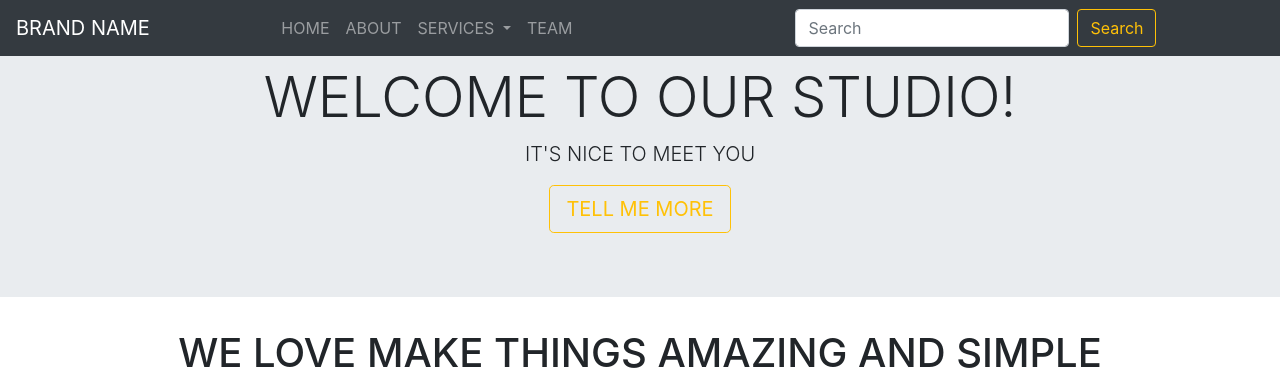
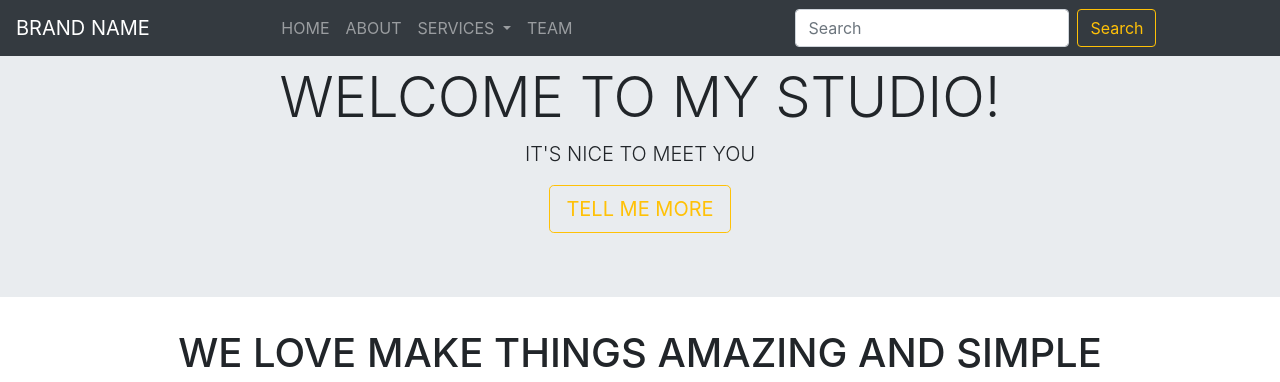
Before and after one commit to pav1984/kodilla-git, a plain HTML site: page index.html in a window 1280 px wide. Shown: the top 382 px of the page. Drawn offline with nearby package versions, Linux system fonts and the light colour scheme; files that its build step writes are made by us from their sources.

Commit message:
Change title and h1 in jumbotron

```diff
--- a/index.html
+++ b/index.html
@@ -8,7 +8,7 @@
     <link rel="stylesheet" href="https://stackpath.bootstrapcdn.com/bootstrap/4.1.3/css/bootstrap.min.css" integrity="sha384-MCw98/SFnGE8fJT3GXwEOngsV7Zt27NXFoaoApmYm81iuXoPkFOJwJ8ERdknLPMO" crossorigin="anonymous">
     <link rel="stylesheet" href="https://use.fontawesome.com/releases/v5.3.1/css/all.css" integrity="sha384-mzrmE5qonljUremFsqc01SB46JvROS7bZs3IO2EmfFsd15uHvIt+Y8vEf7N7fWAU" crossorigin="anonymous">
     <link rel="stylesheet" href="style.css">
-    <title>RWD bootstrap</title>
+    <title> Strona RWD bootstrap</title>
 </head>
 
 <body>
@@ -53,7 +53,7 @@
 
         <div class="jumbotron jumbotron-fluid text-uppercase text-center">
             <div class="intro-text">
-                <h1 class="display-4">WELCOME TO OUR STUDIO!</h1>
+                <h1 class="display-4">WELCOME TO MY STUDIO!</h1>
                 <p class="lead">IT'S NICE TO MEET YOU</p>
                 <a class="btn btn-outline-warning btn-lg" href="#" role="button">tell me more</a>
             </div>
```
Also changed, not shown: 1 other file.
